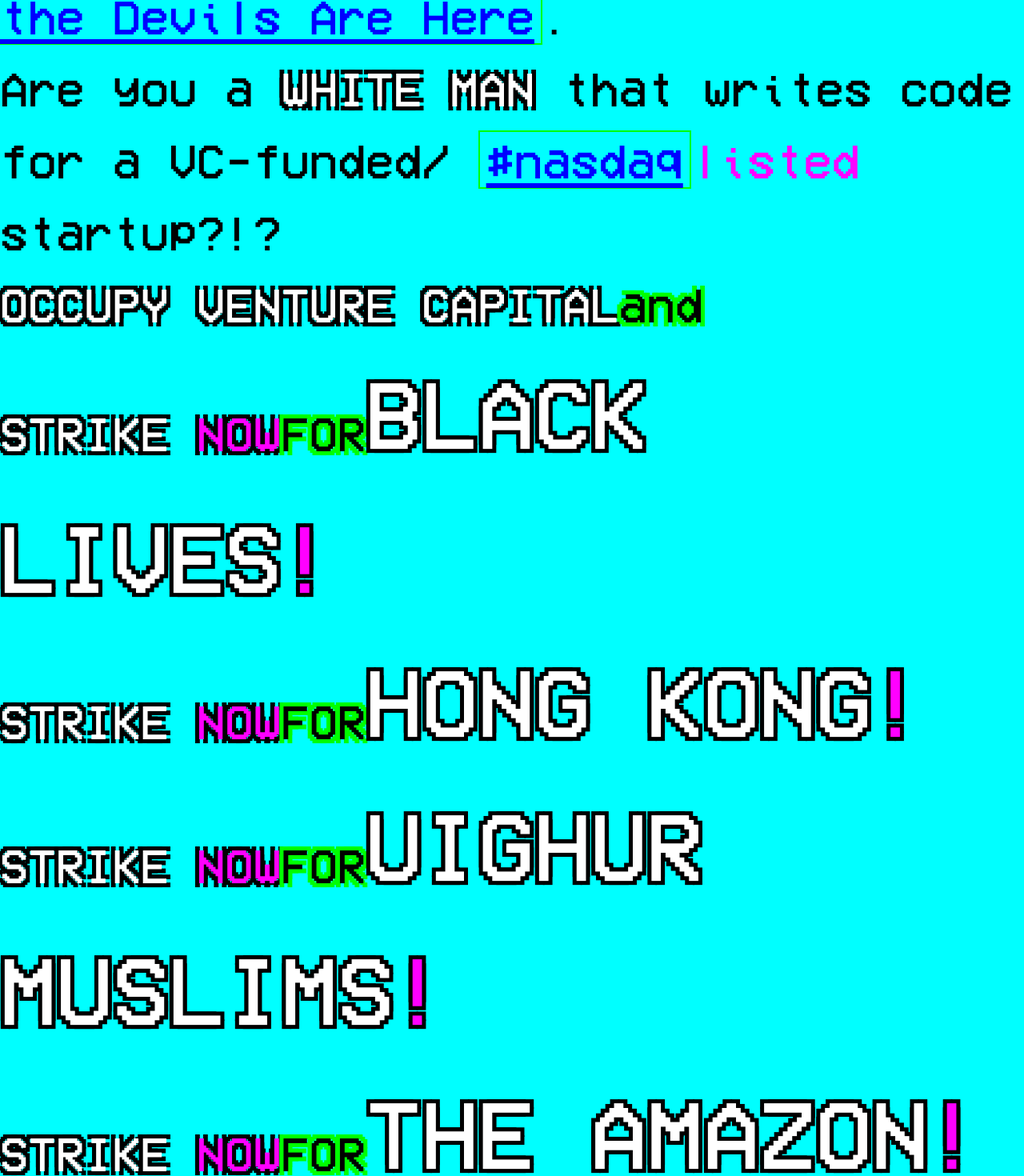
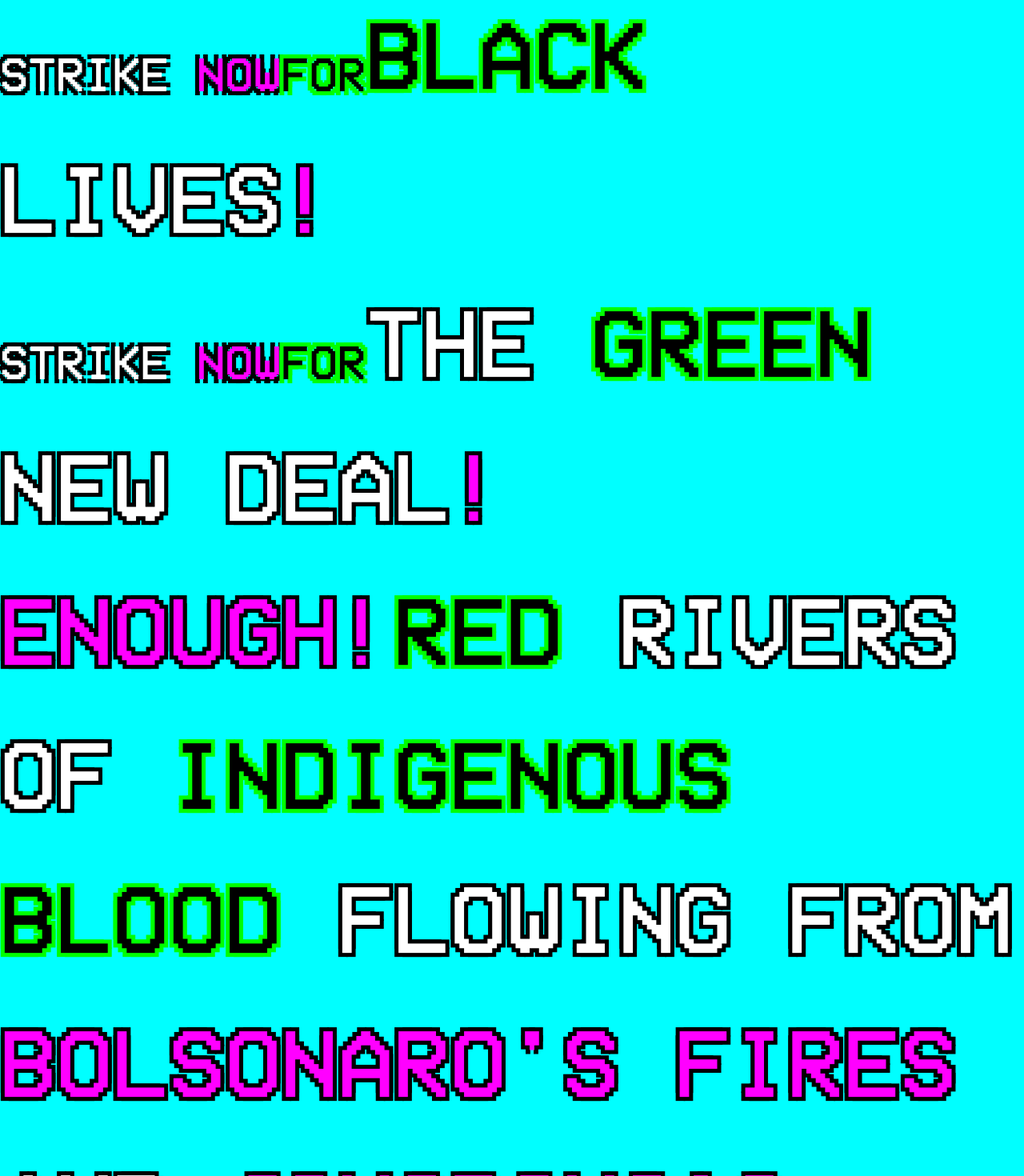
Before and after one commit to TheDripper/notusedyet, a Nuxt app: page / in a window 1280 px wide. Shown: the part 2231-3701 px from the top of the page at 80% size. Built offline with nearby package versions, Linux system fonts and the light colour scheme.

Commit message:
THE GREEN NEW DEAL

```diff
--- a/pages/index.vue
+++ b/pages/index.vue
@@ -29,7 +29,57 @@
       <span class="shadow uppercase">Netflix</span> and
       <span class="shadow uppercase">Instagram</span>.
     </h1>
+
     <h1>
+      Are you a
+      <span class="shadow uppercase">white man</span> that writes code for a VC-funded/
+      <a
+        href="https://www.google.com/search?q=nasdaq+listed&rlz=1C5CHFA_enUS847US847&source=lnms&tbm=isch&sa=X&ved=2ahUKEwipwNGZ9aDrAhWCCjQIHXlpBT4Q_AUoA3oECCIQBQ&biw=1745&bih=845"
+        target="_blank"
+      >#nasdaq</a>
+      <span class="colors_fast">listed</span> startup?!?
+    </h1>
+    <h1 class="shadow">
+      <span class="uppercase">Occupy Venture Capital</span>
+      <span class="black">and</span>
+    </h1>
+    <h1 class="shadow">
+      <span class="uppercase">
+        STRIKE
+        <span class="colors_fast">NOW</span>
+      </span>
+      <span class="black">FOR</span>
+      <span class="shadow huge"><span class="black">BLACK</span> LIVES</span>
+      <span class="magenta blink huge">!</span>
+    </h1>
+    <h1 class="shadow">
+      <span class="uppercase">
+        STRIKE
+        <span class="colors_fast">NOW</span>
+      </span>
+      <span class="black">FOR</span>
+      <span class="shadow huge">THE <span class="black">GREEN</span> NEW DEAL</span>
+      <span class="magenta blink huge">!</span>
+    </h1>
+
+    <h1 class="shadow">
+      <span class="uppercase blink huge magenta">
+        ENOUGH<span class="colors_fast">!</span>
+      </span>
+      <span class="huge"><span class="black">RED</span> RIVERS OF <span class="black">INDIGENOUS BLOOD</span> FLOWING FROM <span class="magenta blink huge">BOLSONARO'S FIRES</span> AND <span class="magenta blink huge">JINGPING'S CAMPS</span></span>
+      <span class="magenta blink huge">!</span>
+    </h1>
+    <h1 class="shadow uppercase huge">allow <span class="magenta">white oligarchs</span> to <span class="magenta">murder</span> our <span class="black">family</span> and <span class="magenta">burn</span> <span class="shadow black uppercase">the earth</span> for <span class="magenta">profit?</span></h1>
+    <h1 class="shadow huge colors_fast blink">
+      NO WE WON'T!
+    </h1>
+    <h1 class="shadow huge colors_fast blink">
+      NO WE WON'T!
+    </h1>
+    <h1 class="shadow huge colors_fast blink">
+      NO WE WON'T!
+    </h1>
+        <h1>
       The
       <a
         href="https://www.google.com/search?q=nasdaq+name&rlz=1C5CHFA_enUS847US847&oq=nasdaq+name&aqs=chrome.0.69i59j0l7.1339j0j9&sourceid=chrome&ie=UTF-8"
@@ -56,55 +106,6 @@
         href="https://en.wikipedia.org/wiki/All_the_Devils_Are_Here"
         target="_blank"
       >All the Devils Are Here</a>.
-    </h1>
-    <h1>
-      Are you a
-      <span class="shadow uppercase">white man</span> that writes code for a VC-funded/
-      <a
-        href="https://www.google.com/search?q=nasdaq+listed&rlz=1C5CHFA_enUS847US847&source=lnms&tbm=isch&sa=X&ved=2ahUKEwipwNGZ9aDrAhWCCjQIHXlpBT4Q_AUoA3oECCIQBQ&biw=1745&bih=845"
-        target="_blank"
-      >#nasdaq</a>
-      <span class="colors_fast">listed</span> startup?!?
-    </h1>
-    <h1 class="shadow">
-      <span class="uppercase">Occupy Venture Capital</span>
-      <span class="black">and</span>
-    </h1>
-    <h1 class="shadow">
-      <span class="uppercase">
-        STRIKE
-        <span class="colors_fast">NOW</span>
-      </span>
-      <span class="black">FOR</span>
-      <span class="shadow huge">BLACK LIVES</span>
-      <span class="magenta blink huge">!</span>
-    </h1>
-    <h1 class="shadow">
-      <span class="uppercase">
-        STRIKE
-        <span class="colors_fast">NOW</span>
-      </span>
-      <span class="black">FOR</span>
-      <span class="huge">HONG KONG</span>
-      <span class="magenta blink huge">!</span>
-    </h1>
-    <h1 class="shadow">
-      <span class="uppercase">
-        STRIKE
-        <span class="colors_fast">NOW</span>
-      </span>
-      <span class="black">FOR</span>
-      <span class="huge">UIGHUR MUSLIMS</span>
-      <span class="magenta blink huge">!</span>
-    </h1>
-    <h1 class="shadow">
-      <span class="uppercase">
-        STRIKE
-        <span class="colors_fast">NOW</span>
-      </span>
-      <span class="black">FOR</span>
-      <span class="huge">THE AMAZON</span>
-      <span class="magenta blink huge">!</span>
     </h1>
     <h1>
       <span class="magenta">tyler hill</span> is a
```
